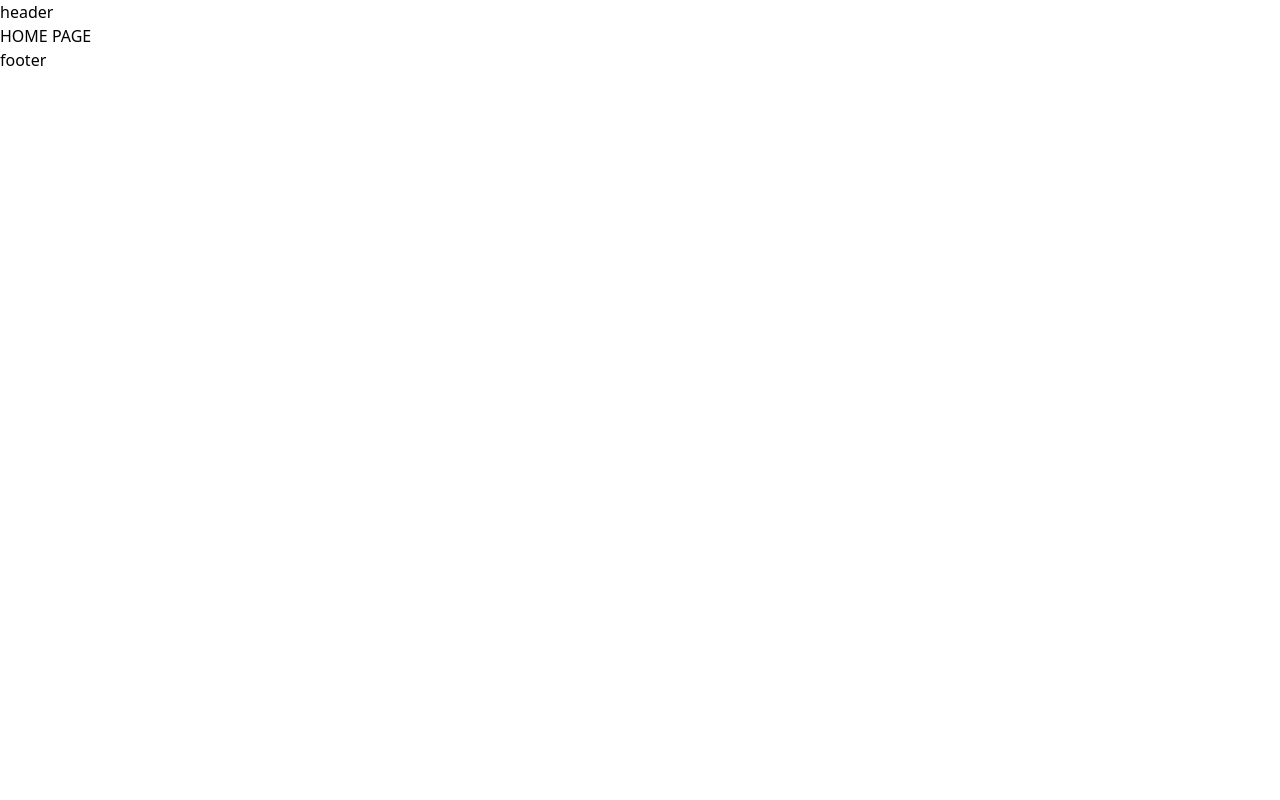
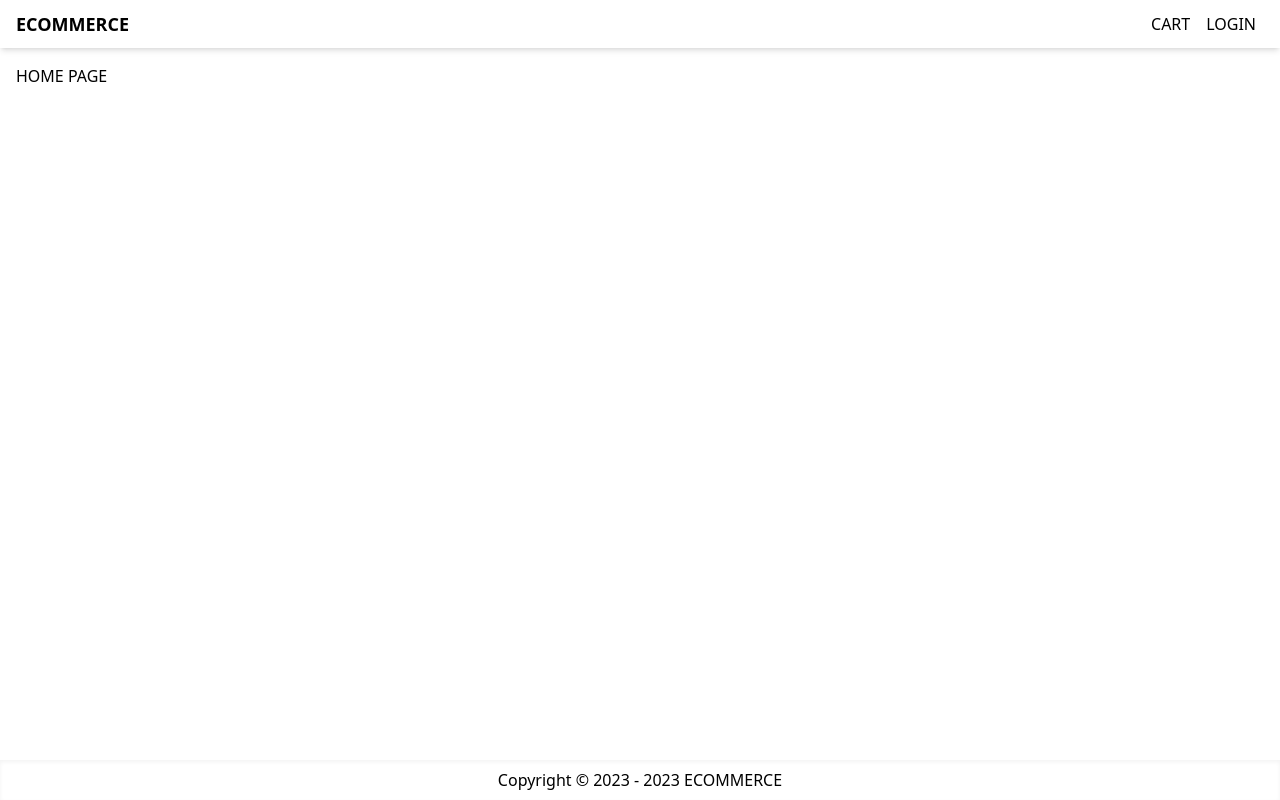
Before and after one commit to jhonmarkprudentevaldezcoder/ecommerce, a Next.js app in the folder ecommerce/: page / in a window 1280 px wide. Built offline with nearby package versions, Linux system fonts and the light colour scheme.

Commit message:
setup layout

```diff
--- /dev/null
+++ b/ecommerce/components/Footer.js
@@ -0,0 +1,9 @@
+import React from 'react';
+
+export default function Footer() {
+  return (
+    <div>
+      <p>Copyright &copy; 2023 - 2023 ECOMMERCE</p>
+    </div>
+  );
+}
--- a/ecommerce/components/Layout.js
+++ b/ecommerce/components/Layout.js
@@ -1,19 +1,25 @@
 import React from 'react';
 import Head from 'next/head';
+import Navbar from './Navbar';
+import Footer from './Footer';
 
-export default function Layout({ children }) {
+export default function Layout({ title, children }) {
   return (
     <>
       <Head>
-        <title>Create Next App</title>
-        <meta name="description" content="Generated by create next app" />
+        <title>{title ? title + ' - Ecommerce' : 'Ecommerce'}</title>
+        <meta name="description" content="Ecommerce website" />
         <meta name="viewport" content="width=device-width, initial-scale=1" />
         <link rel="icon" href="/favicon.ico" />
       </Head>
-      <div>
-        <header>header</header>
-        <main>{children}</main>
-        <footer>footer</footer>
+      <div className="flex min-h-screen flex-col justify-between">
+        <header>
+          <Navbar />
+        </header>
+        <main className="container m-auto mt-4 px-4">{children}</main>
+        <footer className="flex justify-center items-center h-10 shadow-inner">
+          <Footer />
+        </footer>
       </div>
     </>
   );
--- /dev/null
+++ b/ecommerce/components/Navbar.js
@@ -0,0 +1,20 @@
+import Link from 'next/link';
+import React from 'react';
+
+export default function Navbar() {
+  return (
+    <nav className="flex h-12 justify-between shadow-md items-center px-4">
+      <Link href="#" className="text-lg font-bold">
+        ECOMMERCE
+      </Link>
+      <div>
+        <Link href="#" className="p-2">
+          CART
+        </Link>
+        <Link href="#" className="p-2">
+          LOGIN
+        </Link>
+      </div>
+    </nav>
+  );
+}
--- a/ecommerce/pages/index.js
+++ b/ecommerce/pages/index.js
@@ -5,5 +5,5 @@
 const inter = Inter({ subsets: ['latin'] });
 
 export default function Home() {
-  return <Layout>HOME PAGE</Layout>;
+  return <Layout title="home page">HOME PAGE</Layout>;
 }
```
